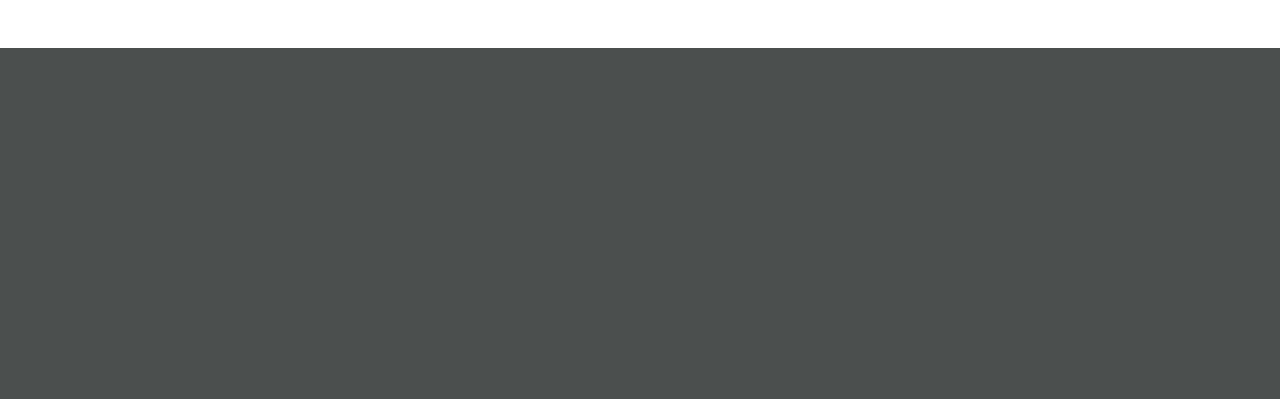
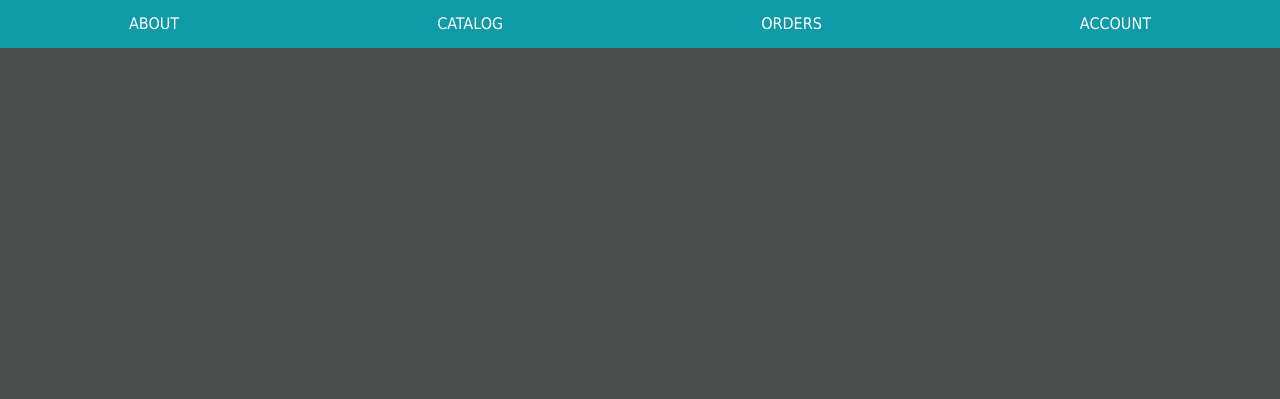
Before and after one commit to Ashhamilton28/DOMMenuLab, a plain HTML site: page index.html in a window 1280 px wide. Shown: the top 399 px of the page. Drawn offline with Linux system fonts and the light colour scheme.

Commit message:
finished up to 5.2

```diff
--- a/index.html
+++ b/index.html
@@ -12,6 +12,7 @@
 
     <header>
       <nav id="top-menu"></nav>
+      <nav id="sub-menu"></nav>
     </header>
     <main id="main">
 
--- a/index.js
+++ b/index.js
@@ -1,7 +1,121 @@
+
+
 //Select and cache the <main>element in a variable named mainEl
-const mainEl = document.getElementById('main');
+const mainEl = document.querySelector('main');
 
 //Set the background color of mainEl to the value stored in the --main-bgCSS custom property. Hint: Assign a string that uses the CSS var()function like this:
 // 'var(--main-bg)'
 
-mainEl.style.backgroundColor = '#4a4e4d';
+mainEl.style.backgroundColor = 'var(--main-bg)';
+
+// Set the content of mainEl to <h1>SEI Rocks!</h1>
+mainEl.innerHTML = '<h1>SEI Rocks!</h1>'
+
+// Add a class of flex-ctr to mainEl
+
+mainEl.classList.add('flex-ctr')
+
+// Select and cache the <nav id="top-menu">element in a variable named topMenuEl
+
+const topMenuEl = document.getElementById('top-menu')
+
+// Set the height topMenuEl element to be 100%
+topMenuEl.style.height = '100%';
+
+// Set the background color of topMenuEl to the value stored in the --top-menu-bgCSS custom property.
+topMenuEl.style.backgroundColor = 'var(--top-menu-bg)';
+
+
+// Add a class of flex-around to topMenuEl.
+topMenuEl.classList.add('flex-around')
+
+
+// 3.0
+//Menu data structure
+// const menuLinks = [
+//   { text: 'about', href: '/about' },
+//   { text: 'catalog', href: '/catalog' },
+//   { text: 'orders', href: '/orders' },
+//   { text: 'account', href: '/account' },
+// ];
+
+let menuLinks = [
+  {text: 'about', href: '/about'},
+  {text: 'catalog', href: '#', subLinks: [
+    {text: 'all', href: '/catalog/all'},
+    {text: 'top selling', href: '/catalog/top'},
+    {text: 'search', href: '/catalog/search'},
+  ]},
+  {text: 'orders', href: '#' , subLinks: [
+    {text: 'new', href: '/orders/new'},
+    {text: 'pending', href: '/orders/pending'},
+    {text: 'history', href: '/orders/history'},
+  ]},
+  {text: 'account', href: '#', subLinks: [
+    {text: 'profile', href: '/account/profile'},
+    {text: 'sign out', href: '/account/signout'},
+  ]},
+];
+
+// 3.1
+menuLinks.forEach(obj => {
+  // Create an <a>element.
+  const a = document.createElement('a');
+  // On the new element, add an href attribute with its value set to the href property of the "link" object.
+  a.setAttribute('href', obj.href)
+
+  // Set the new element's content to the value of the textproperty of the "link" object.
+  console.dir(a)
+  a.textContent = obj.text;
+
+  // Append the new element to the topMenuEl element.
+  topMenuEl.appendChild(a)
+  console.log(a)
+})
+
+// task 4.0
+// Select and cache the <nav id="sub-menu">element in a variable named subMenuEl.
+
+const subMenuEl = document.getElementById ('sub-menu');
+
+//task 4.1
+// Set the height subMenuEl element to be 100%.
+subMenuEl.style.height = '100%';
+
+//task 4.2
+// Set the background color of subMenuEl to the value stored in the --sub-menu-bg CSS custom property.
+subMenuEl.style.backgroundColor= 'var(--sub-menu-bg)';
+
+//task 4.3
+// Add the class of flex-around to the subMenuEl element.
+subMenuEl.classList.add('flex-around')
+
+//task 4.4
+// Set the CSS position property of subMenuEl to the value of absolute.
+subMenuEl.style.position = ('absolute')
+
+// Task 4.5
+// Set the CSS top property of subMenuEl to the value of 0
+subMenuEl.style.top = '0'
+
+// task 5.1
+// Select and cache the all of the <a>elements inside of topMenuEl in a variable named topMenuLinks.
+const topMenuLinks=document.querySelectorAll('a')
+// Declare a global showingSubMenu variable and initialize it to false
+let showingSubMenu = false;
+
+// Task 5.2
+// Attach a delegated 'click' event listener to topMenuEl.
+topMenuEl.addEventListener('click', function(event){
+  // The first line of code of the event listener function should call the event object's preventDefault()method.
+  event.preventDefault()
+  // The second line of code function should immediately return if the element clicked was not an <a>element.
+console.log(event)
+
+if(event.target.tagName !== 'A'){
+  return
+}
+
+// console.log the content of the <a>to verify the handler is working.
+console.log(topMenuLinks);
+})
--- a/styles.css
+++ b/styles.css
@@ -41,3 +41,26 @@
   #top-menu a:hover {
     background-color: var(--sub-menu-bg);
   }
+
+  header, #top-menu {
+    position: relative;
+  }
+
+  #top-menu {
+    z-index: 20;
+  }
+
+  #sub-menu {
+    width: 100%;
+    z-index: 10;
+    transition: top 0.5s ease-out;
+  }
+
+  #sub-menu a:hover {
+    background-color: var(--top-menu-bg);
+  }
+
+  nav a.active {
+    background-color: var(--sub-menu-bg);
+    color: var(--main-bg);
+  }
```
